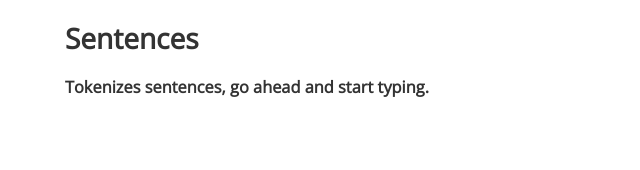
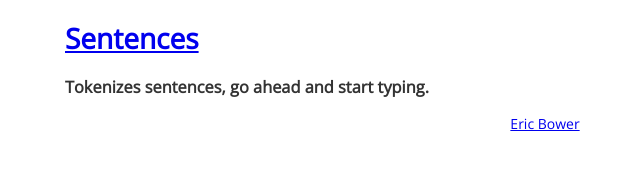
Before and after one commit to neurosnap/sentdemo, a website: page index.html in a window 1280 px wide. Shown: the whole page, without its empty margins (95-735 px from the left). Drawn offline with nearby package versions, Linux system fonts and the light colour scheme.

Commit message:
footer and links

```diff
--- a/index.html
+++ b/index.html
@@ -19,11 +19,18 @@
     </script>
   </head>
   <body>
-    <div class="center">
-      <h1>Sentences</h1>
+    <main class="center">
+      <h1><a href="http://github.com/neurosnap/sentences" target="_blank">Sentences</a></h1>
       <h3>Tokenizes sentences, go ahead and start typing.</h3>
+
       <div id="demo"></div>
-    </div>
+    </main>
+
+    <footer class="center">
+      <p class="text-center">
+        <a href="http://erock.io" target="_blank">Eric Bower</a>
+      </p>
+    </footer>
 
     <script src="./static/index.js"></script>
   </body>
```
